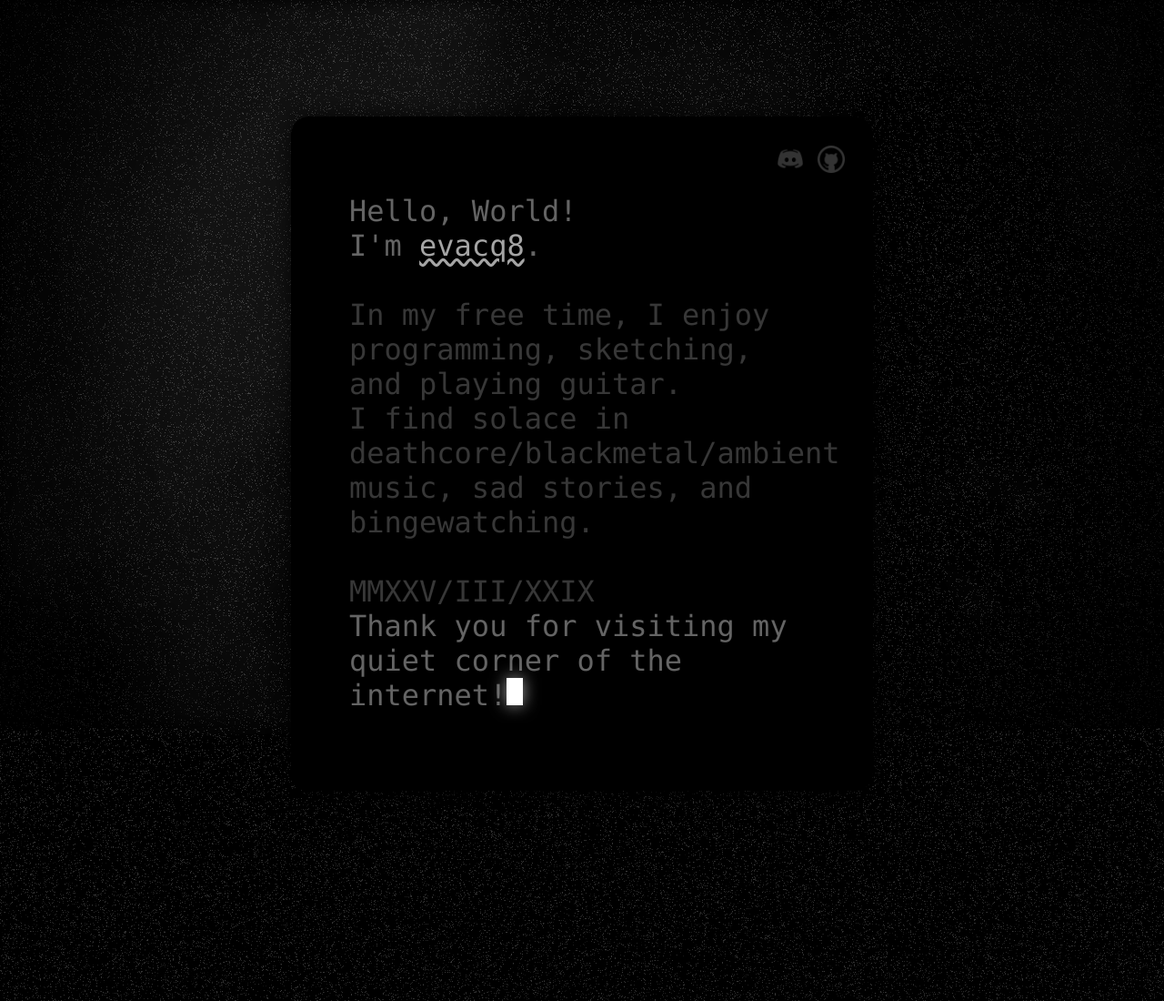
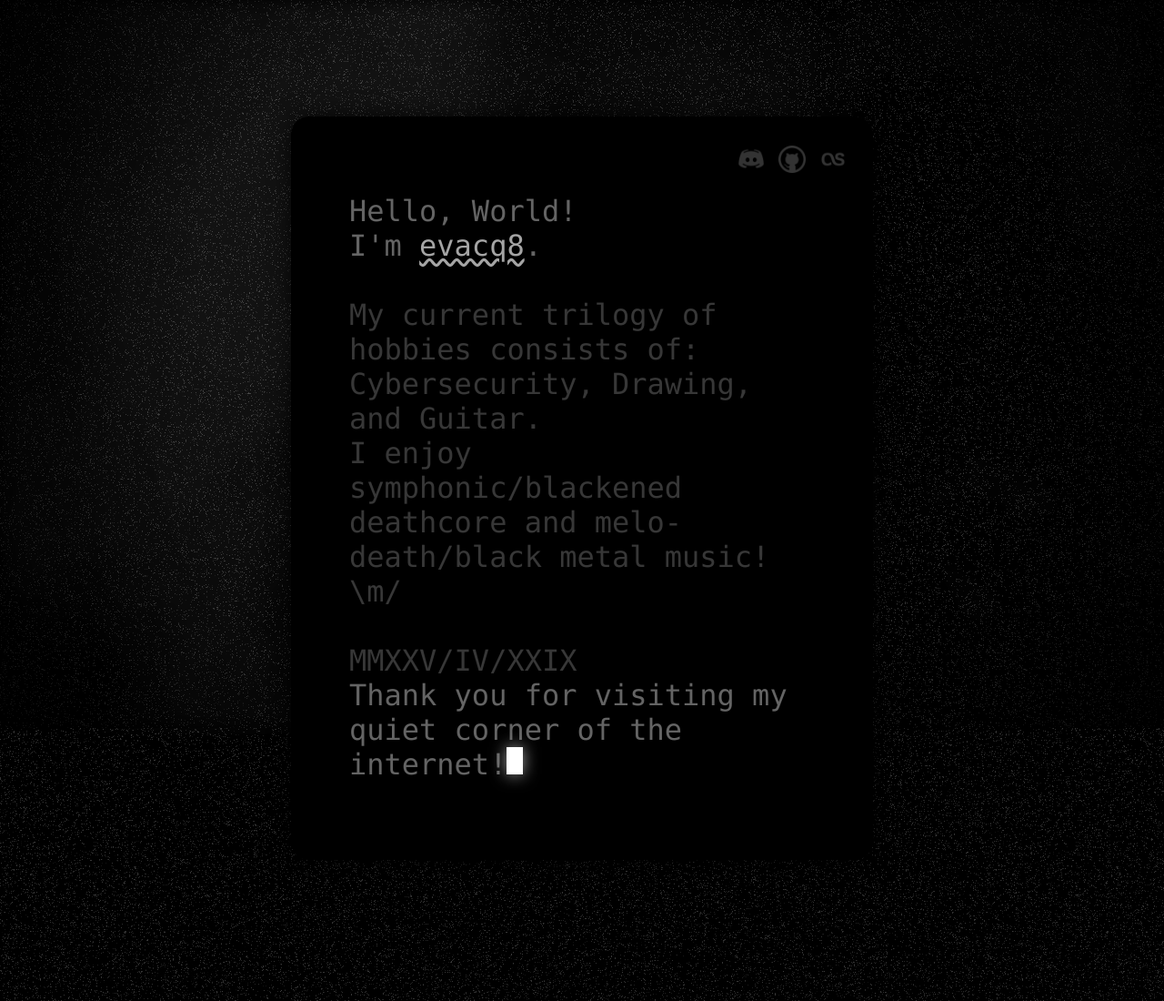
Before and after one commit to evacq8/evacq8.github.io, a plain HTML site: page index.html in a window 1280 px wide. Shown: the top 1100 px of the page at 91% size. Drawn offline with Linux system fonts and the light colour scheme.

Commit message:
Updated bio and added last.fm social

```diff
--- a/index.html
+++ b/index.html
@@ -148,7 +148,7 @@
 			}
 
 			.icons {
-				margin: -30px -40px;
+				margin: -30px -20px;
 				height: 30px;
 				width: 90px;
 				float: right;
@@ -205,6 +205,10 @@
 					<img src="github-icon.png" id="github-button"></span>
 					<div class="icon-popup" id="github-popup">Github</div>
 				</div>
+				<div class="icon-container">
+					<img src="last-fm-logo.png" id="lastfm-button"></span>
+					<div class="icon-popup" id="lastfm-popup">Last.fm</div>
+				</div>
 			</div>
 			<h1>
 				<span id="typed-text"></span>
@@ -214,10 +218,10 @@
 		<script>
 			const text = `
 			Hello, World! @I'm >evacq8<. @@^
-			In my free time, I enjoy programming, sketching, and playing guitar. @
-			I find solace in deathcore/blackmetal/ambient music, sad stories, and bingewatching. @
-			@
-			MMXXV/III/XXIX @
+			My current trilogy of hobbies consists of: Cybersecurity, Drawing, and Guitar.@
+			I enjoy symphonic/blackened deathcore and melo-death/black metal music! \\m/
+			@@
+			MMXXV/IV/XXIX @
 			<Thank you for visiting my quiet corner of the internet!`;
     const targetElement = document.getElementById("typed-text");
     let output = "";
@@ -264,6 +268,14 @@
 				navigator.clipboard.writeText("evacq8");
 				DiscordPopup.innerHTML = '<b>Copied!</b>';
 			});
-	</script>
+
+			const LastfmButton = document.getElementById('lastfm-button');
+			const LastfmPopup = document.getElementById('lastfm-popup');
+			LastfmButton.addEventListener('click', function() {
+				window.location.href = "https://www.last.fm/user/wendigoe";
+				LastfmPopup.textContent = "Redirecting...";
+			});
+
+		</script>
 	</body>
 </html>
```
Also changed, not shown: last-fm-logo.png (added).
